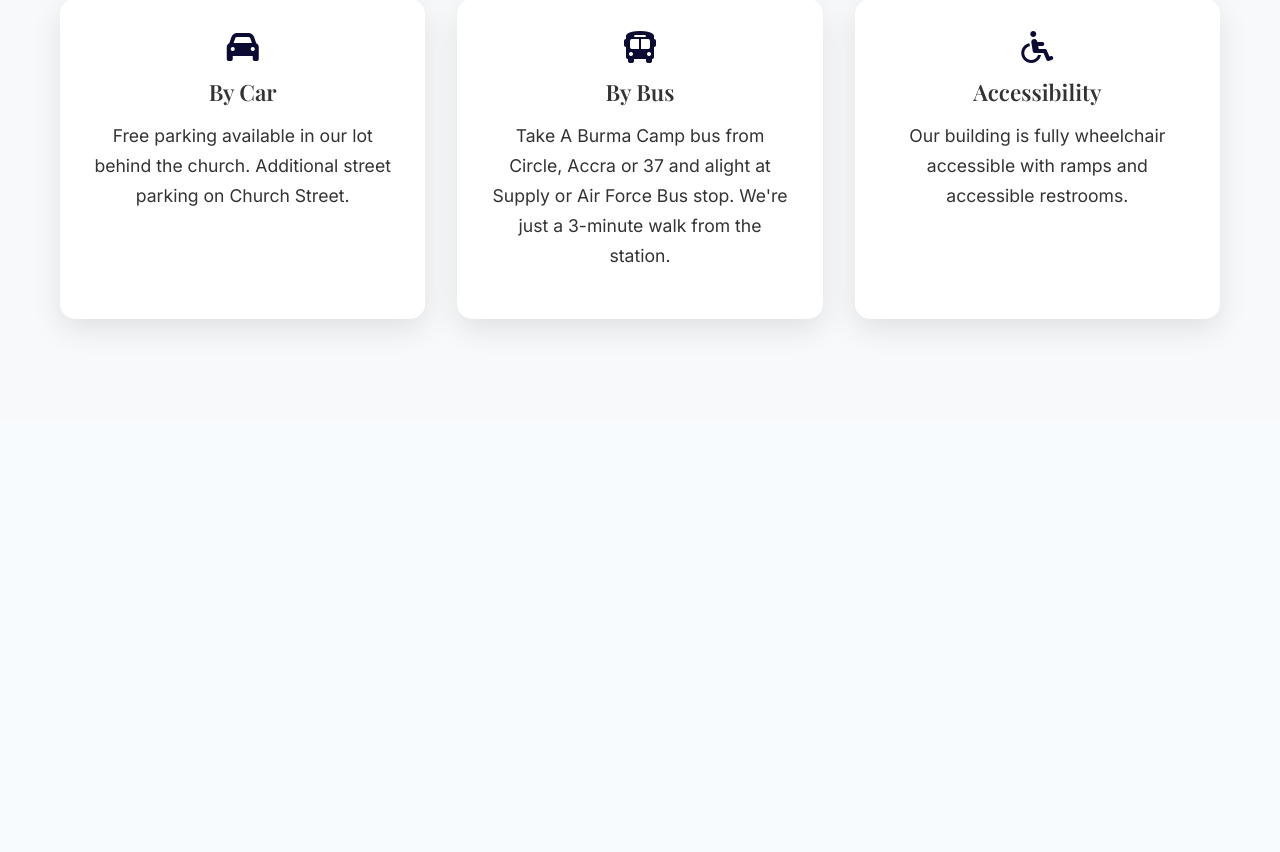
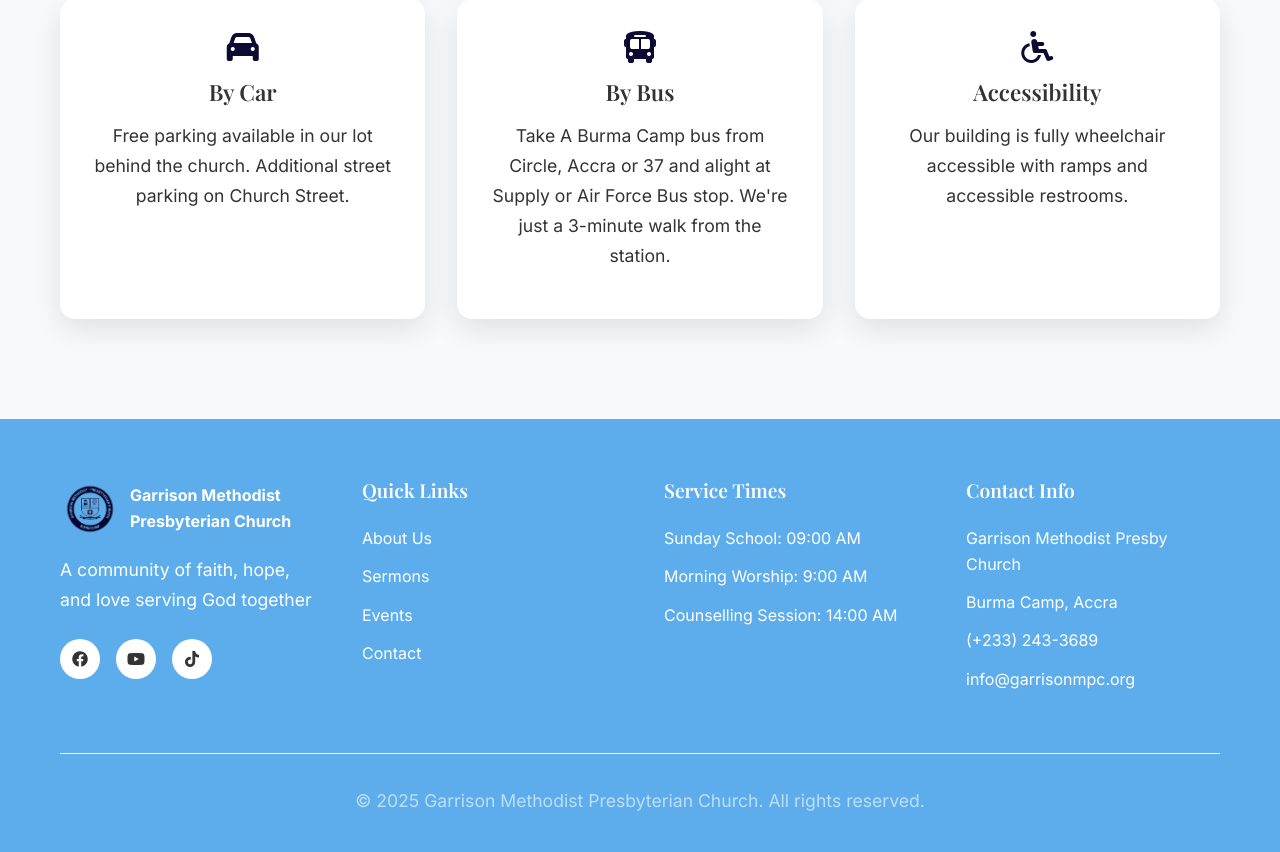
Before and after one commit to kwamewilder/Garrison-Methodist-Presby-Church, a PHP site: page /contact.html in a window 1280 px wide. Shown: the part 2576-3428 px from the top of the page. Before the commit the page ends 2911 px from the top, so only its background shows below. Run offline with PHP 8.4, Linux system fonts and the light colour scheme.

Commit message:
Slidding images added to hero, footer readjusted and themed, ipdate to script for sliding image, 2 additional images added

```diff
--- a/contact.html
+++ b/contact.html
@@ -188,7 +188,54 @@
         </div>
     </section>
 
-
+    <footer class="footer">
+        <div class="container">
+            <div class="footer-content">
+                <div class="footer-section">
+                    <div class="footer-logo">
+                        <img src="images/logo.png" alt="GMPC Logo" class="footer-logo-img">
+                        <span>Garrison Methodist Presbyterian Church</span>
+                    </div>
+                    <p>A community of faith, hope, and love serving God together</p>
+                    <div class="social-links">
+                        <a href="https://www.facebook.com/gmpcburmacamp" target="_blank"><i class="fab fa-facebook"></i></a>
+                     <!--   <a href="https://www.instagram.com/garrisonmethodistpresbyterianchurch" target="_blank"><i class="fab fa-instagram"></i></a> -->
+                        <a href="https://www.youtube.com/@gmpcburmacamp3405" target="_blank"><i class="fab fa-youtube"></i></a>
+                        <a href="https://www.tiktok.com/@gmpcburmacamp" target="_blank"><i class="fab fa-tiktok"></i></a>
+                    </div>
+                </div>
+                <div class="footer-section">
+                    <h4>Quick Links</h4>
+                    <ul>
+                        <li><a href="about.html">About Us</a></li>
+                        <li><a href="sermons.html">Sermons</a></li>
+                        <li><a href="events.html">Events</a></li>
+                        <li><a href="contact.html">Contact</a></li>
+                    </ul>
+                </div>
+                <div class="footer-section">
+                    <h4>Service Times</h4>
+                    <ul>
+                        <li>Sunday School: 09:00 AM</li>
+                        <li>Morning Worship: 9:00 AM</li>
+                        <li>Counselling Session: 14:00 AM</li>
+                    </ul>
+                </div>
+                <div class="footer-section">
+                    <h4>Contact Info</h4>
+                    <ul>
+                        <li>Garrison Methodist Presby Church</li>
+                        <li>Burma Camp, Accra</li>
+                        <li>(+233) 243-3689</li>
+                        <li>info@garrisonmpc.org</li>
+                    </ul>
+                </div>
+            </div>
+            <div class="footer-bottom">
+                <p>&copy; 2025 Garrison Methodist Presbyterian Church. All rights reserved.</p>
+            </div>
+        </div>
+    </footer>
 
     <script src="js/script.js"></script>
 </body>
--- a/css/style.css
+++ b/css/style.css
@@ -530,8 +566,9 @@
 
 /* Footer */
 .footer {
-    background: white;
-    color: #1a1a1a;
+
+   background: #5DADEC /*linear-gradient(135deg, #0A0A33 0%, #303078 100%)*/;
+    color: white;
     padding: 60px 0 20px;
 }
 
@@ -558,7 +595,7 @@
 }
 
 .footer-section h4 {
-    color: #1a1a1a;
+    color: white;
     margin-bottom: 1.5rem;
     font-size: 1.2rem;
 }
@@ -572,13 +609,13 @@
 }
 
 .footer-section ul li a {
-    color: #1a1a1a;
+    color: white;
     text-decoration: none;
     transition: color 0.3s ease;
 }
 
 .footer-section ul li a:hover {
-    color: #5DADEC;
+    color: #0A0A33;
 }
 
 .social-links {
@@ -590,23 +627,23 @@
 .social-links a {
     width: 40px;
     height: 40px;
-    background: #333;
+    background: white;
     border-radius: 50%;
     display: flex;
     align-items: center;
     justify-content: center;
-    color: white;
+    color: #333;
     text-decoration: none;
     transition: all 0.3s ease;
 }
 
 .social-links a:hover {
-    background: #5DADEC;
+    background: white;
     transform: translateY(-2px);
 }
 
 .footer-bottom {
-    border-top: 1px solid #333;
+    border-top: 1px solid white;
     padding-top: 2rem;
     text-align: center;
     color: rgba(255, 255, 255, 0.6);
--- a/index.html
+++ b/index.html
@@ -332,7 +332,7 @@
                 </div>
             </div>
             <div class="footer-bottom">
-                <p>&copy; 2024 Garrison Methodist Presbyterian Church. All rights reserved.</p>
+                <p>&copy; 2025 Garrison Methodist Presbyterian Church. All rights reserved.</p>
             </div>
         </div>
     </footer>
--- a/js/script.js
+++ b/js/script.js
@@ -44,9 +44,8 @@
 
 // Combined DOMContentLoaded event listener
 document.addEventListener('DOMContentLoaded', () => {
-    // Observe elements for animation
+    // Animate elements
     const animateElements = document.querySelectorAll('.service-card, .ministry-card, .event-card, .welcome-text, .welcome-image');
-
     animateElements.forEach(el => {
         el.style.opacity = '0';
         el.style.transform = 'translateY(30px)';
@@ -54,18 +53,38 @@
         observer.observe(el);
     });
 
-    // Add hover effects for cards
+    // Hover effect
     const cards = document.querySelectorAll('.service-card, .ministry-card, .event-card');
-
     cards.forEach(card => {
         card.addEventListener('mouseenter', () => {
             card.style.transform = 'translateY(-10px) scale(1.02)';
         });
-
         card.addEventListener('mouseleave', () => {
             card.style.transform = 'translateY(0) scale(1)';
         });
     });
+
+    // Hero background image slider
+    const heroImages = [
+        './images/1825559170701935.jpg',
+        './images/article1794156008307393.JPG',
+        './images/1825222838858490.jpg'
+    ];
+    let currentHeroIndex = 0;
+    const hero = document.querySelector('.hero');
+
+    function updateHeroBackground() {
+        if (hero) {
+            hero.style.backgroundImage = `
+                linear-gradient(rgba(0, 0, 0, 0.7), rgba(0, 0, 0, 0.7)),
+                url('${heroImages[currentHeroIndex]}')
+            `;
+            currentHeroIndex = (currentHeroIndex + 1) % heroImages.length;
+        }
+    }
+
+    updateHeroBackground();
+    setInterval(updateHeroBackground, 5000);
 });
 
 // Hero scroll indicator
```
Also changed, not shown: other parts of css/style.css (+39 -3 lines), about.html (+49 -0 lines), events.html (+48 -0 lines), sermons.html (+48 -0 lines), images/1825222838858490.jpg (added), images/article1794156008307393.JPG (added).
